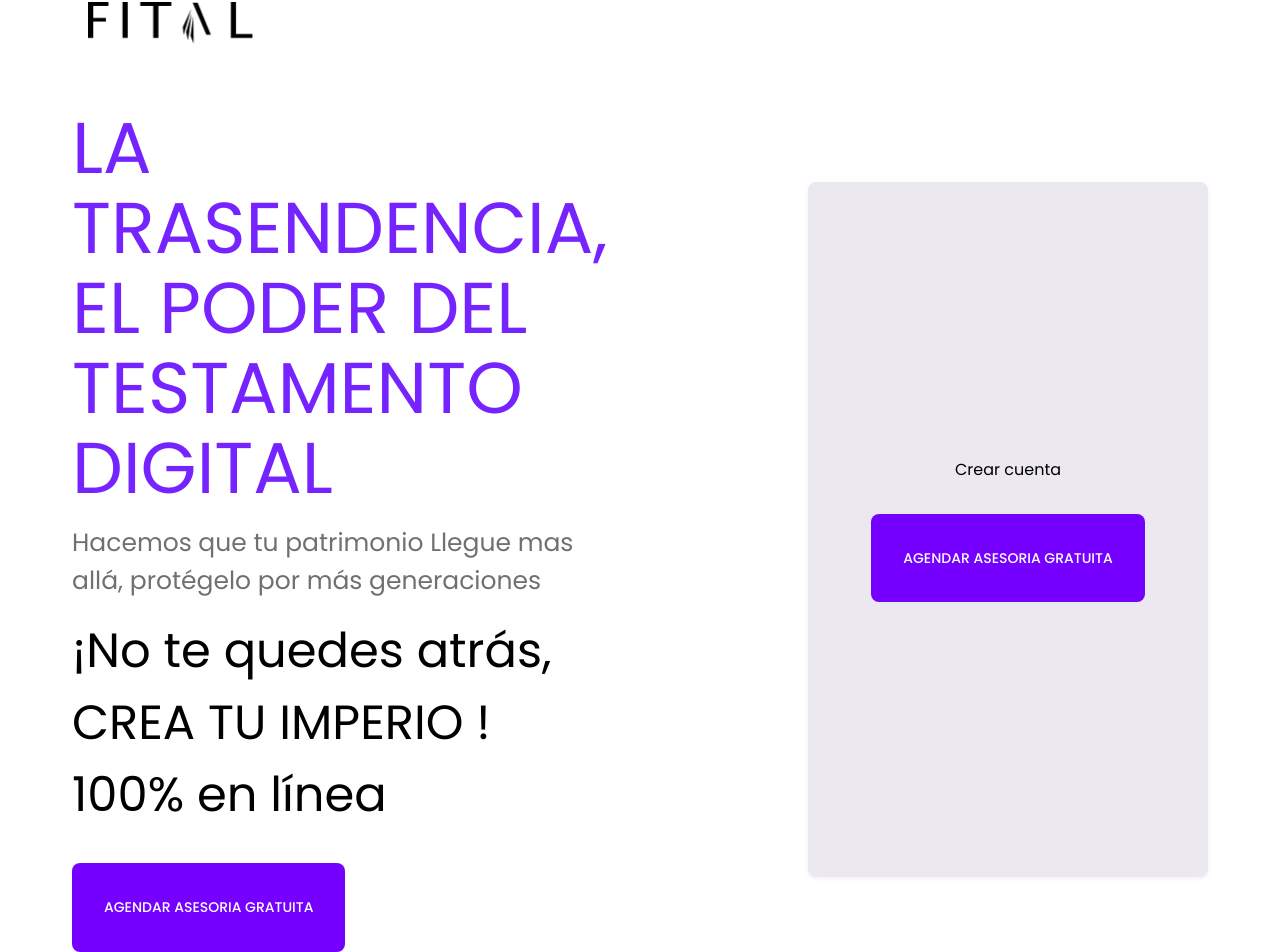
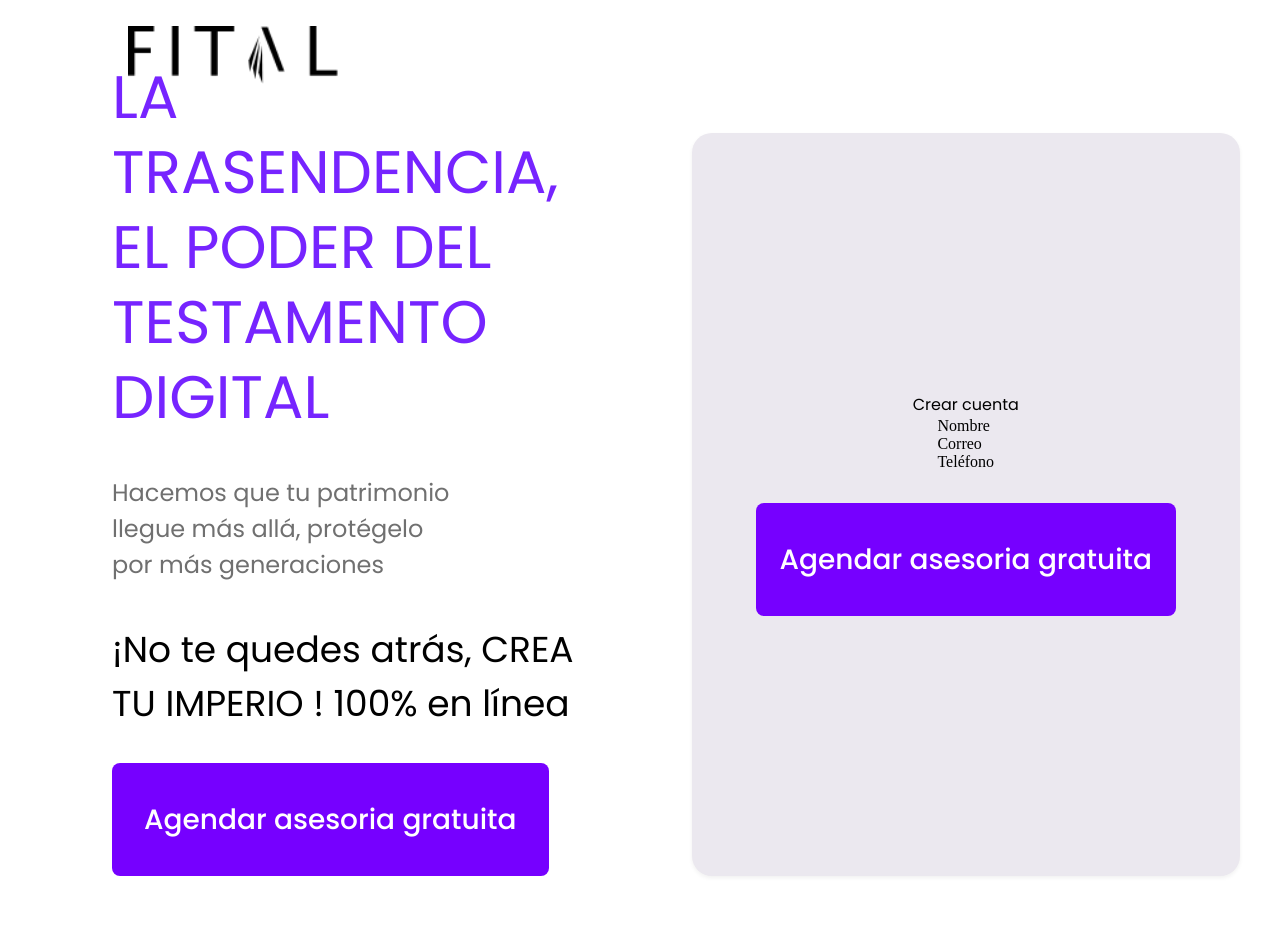
Before and after one commit to leonardomoralesgustavo/fital-new-landing, a Next.js app: page / in a window 1280 px wide. Shown: the part 46-998 px from the top of the page. Built offline with nearby package versions, Linux system fonts and the light colour scheme.

Commit message:
progress header new landing page Pao

```diff
--- /dev/null
+++ b/components/UI/dividers/MainDivider.tsx
@@ -0,0 +1,14 @@
+import { Divider, SxProps, Theme } from "@mui/material";
+import React from "react";
+
+export const MainDivider = () => {
+  return <Divider sx={styles} />;
+};
+
+const styles: SxProps<Theme> = (theme) => ({
+  borderWidth: "1px",
+  // borderColor: theme.palette.primary.main,
+  width: "85%",
+  mx: "auto",
+  my: { md: 10, xs: 0 },
+});
--- /dev/null
+++ b/components/UI/dividers/SeconDivider.tsx
@@ -0,0 +1,17 @@
+import { Divider, SxProps, Theme } from "@mui/material";
+import React from "react";
+
+
+
+export const SecondDivider = () => {
+  return <Divider sx={styles} />;
+};
+
+const styles: SxProps<Theme> = (theme) => ({
+  borderWidth: "1px",
+  borderColor: "#00000029 0% 0% no-repeat padding-box",
+  boxShadow: "0px 0px 6px #00000029",
+  // width: "50%",
+  mx: "auto",
+  my: {md: 4, xs: 10}
+});
--- /dev/null
+++ b/components/UI/dividers/index.ts
@@ -0,0 +1,2 @@
+export * from "./MainDivider";
+export * from  "./SeconDivider";
--- a/components/sections/HomePage/HomeHeader/HomeHeader.tsx
+++ b/components/sections/HomePage/HomeHeader/HomeHeader.tsx
@@ -1,4 +1,4 @@
-import { Box, Button, Typography } from "@mui/material";
+import { Box, Button, TextField, Typography } from "@mui/material";
 import React from "react";
 
 export const HomeHeader = () => {
@@ -8,42 +8,52 @@ export const HomeHeader = () => {
         <Box
           component={"img"}
           src="/images/fitalLogo.png"
-          width={"165px"}
-          height={"42px"}
-          sx={{ mt: 5, ml: 10 }}
+          width={"210px"}
+          height={"58px"}
+          sx={{ mt: 8, ml: 15 }}
         />
       </Box>
       <Box
         display={"flex"}
-        alignItems={"center"}
+        alignItems={"end"}
+        px={2}
         justifyContent={"space-between"}
-        sx={{ mt: 8, gap: { xl: 6, lg: 4, md: 4 } }}
+        sx={{ mt: -3, gap: { xl: 6, lg: 4, md: 4 } }}
       >
         <Box
           bgcolor={""}
           maxWidth={"40%"}
-          sx={{ display: "flex", flexDirection: "column", ml: 8 }}
+          sx={{ display: "flex", flexDirection: "column", ml: 11 }}
         >
           <Typography
             sx={{
               color: "#7624FF",
-              fontSize: "72px",
+              fontSize: "60px",
               fontWeight: "400",
-              lineHeight: "80px",
+              lineHeight: "75px",
             }}
           >
             LA TRASENDENCIA, EL PODER DEL TESTAMENTO DIGITAL
           </Typography>
-          <Typography sx={{ color: "#707070", fontSize: "25px", mt: 2 }}>
-            Hacemos que tu patrimonio Llegue mas allá, protégelo por más
+          <Typography
+            sx={{ color: "#707070", fontSize: "24px", mt: 5, maxWidth: "70%" }}
+          >
+            Hacemos que tu patrimonio llegue más allá, protégelo por más
             generaciones
           </Typography>
-          <Typography sx={{ color: "#000000", fontSize: "48px", mt: 2 }}>
+          <Typography sx={{ color: "#000000", fontSize: "36px", mt: 5 }}>
             ¡No te quedes atrás, CREA TU IMPERIO ! 100% en línea
           </Typography>
           <Box display={"flex"} justifyContent={"left"} mt={4}>
             <Button
-              sx={{ bgcolor: "#7600FF", color: "white", p: 4, borderRadius: 2 }}
+              sx={{
+                bgcolor: "#7600FF",
+                color: "white",
+                py: 4,
+                px: 4,
+                borderRadius: 2,
+                fontSize: "28px",
+              }}
             >
               Agendar asesoria gratuita
             </Button>
@@ -58,21 +68,35 @@ export const HomeHeader = () => {
             alignItems={"center"}
             sx={{
               bgcolor: "#EBE8EF",
-              borderRadius: 2,
+              borderRadius: 5,
               boxShadow: "0px 2px 4px #0000000F",
-              width: "400px",
+              // width: "400px",
+              px: 8,
+              py: 3,
               height: "695px",
-              mr: 8,
+              mr: 2,
             }}
           >
             <Typography>Crear cuenta</Typography>
+            <Box
+              component={"form"}
+              sx={{ display: "flex", flexDirection: "column" }}
+            >
+              <label className="">Nombre</label>
+
+              <label className="text-aggentia-blue">Correo</label>
+
+              <label className="text-aggentia-blue">Teléfono</label>
+            </Box>
             <Box display={"flex"} justifyContent={"left"} mt={4}>
               <Button
                 sx={{
                   bgcolor: "#7600FF",
                   color: "white",
-                  p: 4,
+                  py: 4,
+                  px: 3,
                   borderRadius: 2,
+                  fontSize: "28px",
                 }}
               >
                 Agendar asesoria gratuita
--- a/components/sections/HomePage/HomePageContent.tsx
+++ b/components/sections/HomePage/HomePageContent.tsx
@@ -1,11 +1,13 @@
-import { Box } from '@mui/material'
-import React from 'react'
-import { HomeHeader } from './HomeHeader'
+import { Box } from "@mui/material";
+import React from "react";
+import { HomeHeader } from "./HomeHeader";
+import { MainDivider } from "@/components/UI/dividers";
 
 export const HomePageContent = () => {
   return (
-   <Box>
-    <HomeHeader/>
-   </Box>
-  )
-}
+    <Box>
+      <HomeHeader />
+      <MainDivider />
+    </Box>
+  );
+};
--- a/styles/globals.css
+++ b/styles/globals.css
@@ -1,3 +1,7 @@
+/* @import "tailwindcss/base"; */
+/* @import "tailwindcss/components";
+@import "tailwindcss/utilities"; */
+
 :root {
   scroll-behavior: smooth;
 }
--- a/theme/index.ts
+++ b/theme/index.ts
@@ -1,11 +1,9 @@
 import { createTheme } from "@mui/material";
 
 const theme = createTheme({
-    palette: {
-
-    },
+  palette: {},
   typography: {
-        fontFamily: "Poppins"
+    fontFamily: "Poppins",
   },
   breakpoints: {
     values: {
@@ -16,6 +14,16 @@ const theme = createTheme({
       lg: 1200,
     },
   },
-})
+  components: {
+    MuiButton: {
+      styleOverrides: {
+        root: {
+          textTransform: "none",
+          borderRadius: "0px",
+        }
+      },
+    }
+  }
+});
 
-export { theme }
+export { theme };
```
Lines whose indentation alone changed are shown as unchanged.
